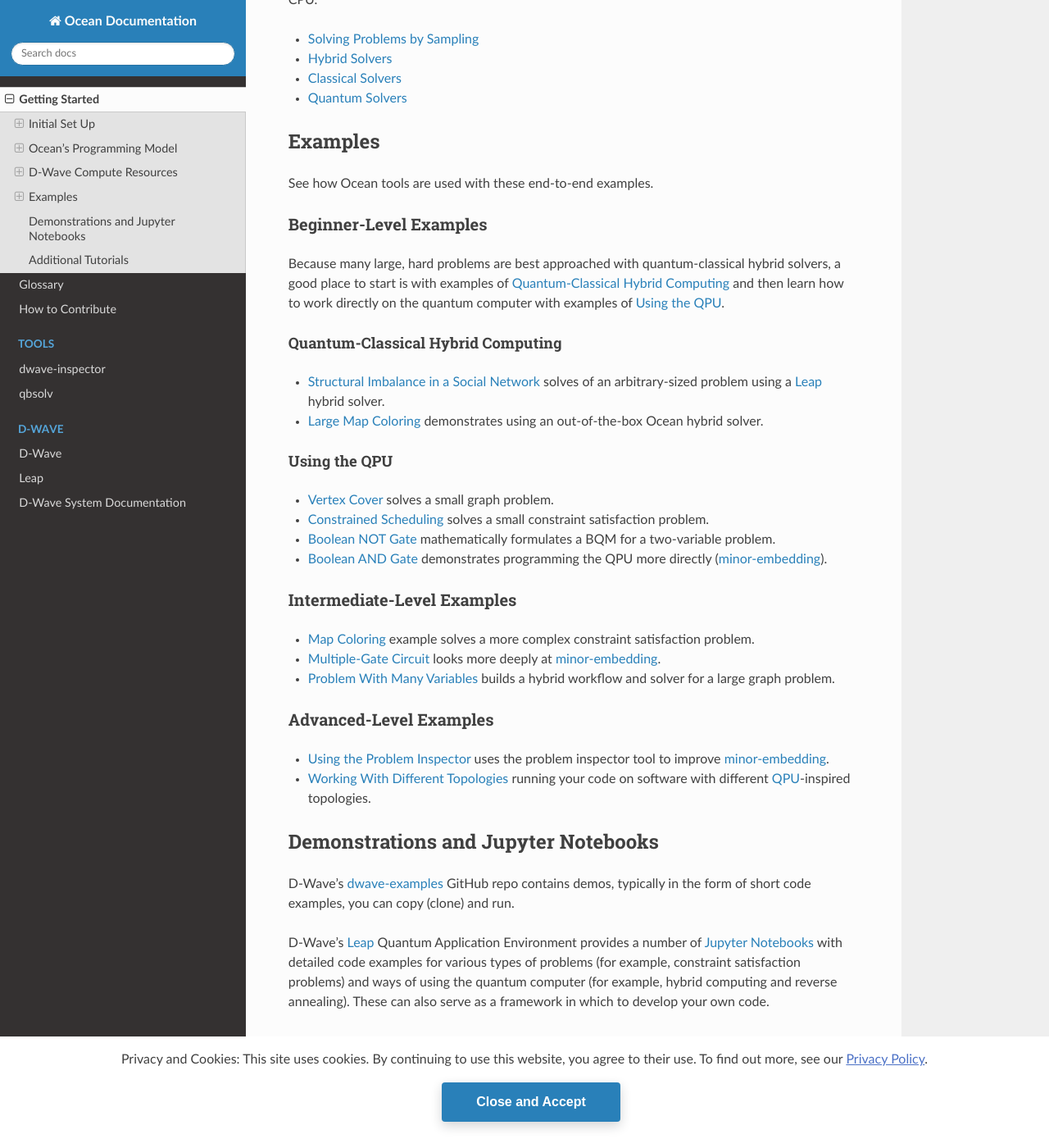
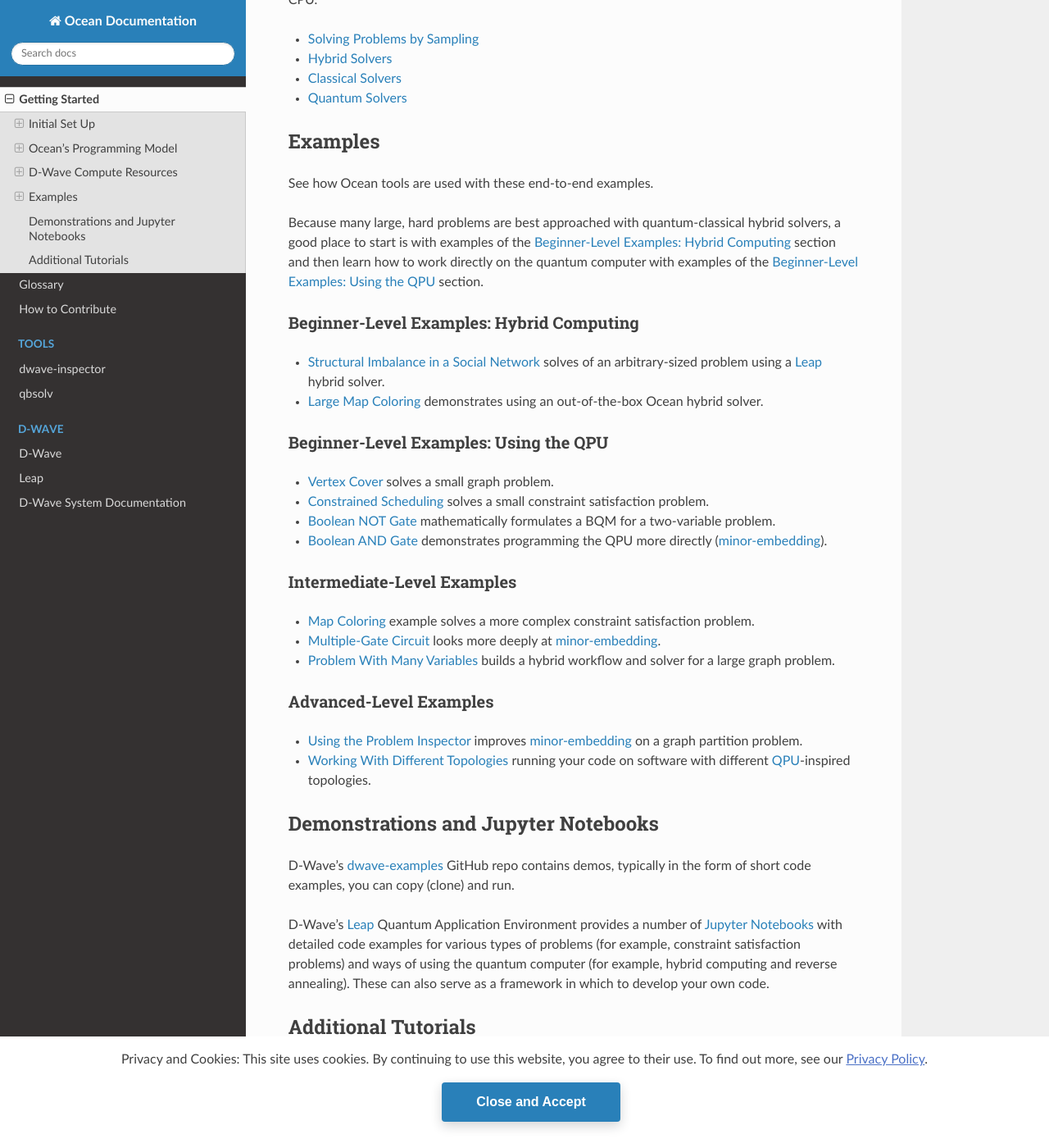
Before and after one commit to dwavesystems/dwave-ocean-sdk, a Sphinx documentation site: the page built from docs/getting_started.rst, in a window 1280 px wide and 1400 px high, scrolled down 940 px. Shown: the whole window at 82% size. Built offline with Sphinx 7.4.7 and the Read the Docs theme 2.0.0, drawn with Linux system fonts in a browser that asks for light colours; pages that are not in the unit, such as notebooks, are missing from menus; the version number could not be read and is left out.

```diff
--- a/docs/getting_started.rst
+++ b/docs/getting_started.rst
@@ -60,18 +60,15 @@
 
 See how Ocean tools are used with these end-to-end examples.
 
-Beginner-Level Examples
------------------------
-
 Because many large, hard problems are best approached with quantum-classical hybrid
-solvers, a good place to start is with examples of :ref:`examples_hybrid` and then
-learn how to work directly on the quantum computer with examples of
-:ref:`examples_qpu`.
+solvers, a good place to start is with examples of the :ref:`examples_hybrid` section
+and then learn how to work directly on the quantum computer with examples of the
+:ref:`examples_qpu` section.
 
 .. _examples_hybrid:
 
-Quantum-Classical Hybrid Computing
-~~~~~~~~~~~~~~~~~~~~~~~~~~~~~~~~~~
+Beginner-Level Examples: Hybrid Computing
+-----------------------------------------
 
 .. toctree::
    :maxdepth: 1
@@ -86,8 +83,8 @@
 
 .. _examples_qpu:
 
-Using the QPU
-~~~~~~~~~~~~~
+Beginner-Level Examples: Using the QPU
+--------------------------------------
 
 .. toctree::
    :maxdepth: 1
@@ -128,7 +125,7 @@
    examples/inspector_graph_partitioning
    examples/topology_samplers
 
-* :ref:`inspector_graph_partitioning` uses the problem inspector tool to improve :term:`minor-embedding`.
+* :ref:`inspector_graph_partitioning` improves :term:`minor-embedding` on a graph partition problem.
 * :ref:`topology_samplers` running your code on software with different :term:`QPU`-inspired topologies.
 
 .. _projects-Demonstrations:
```
